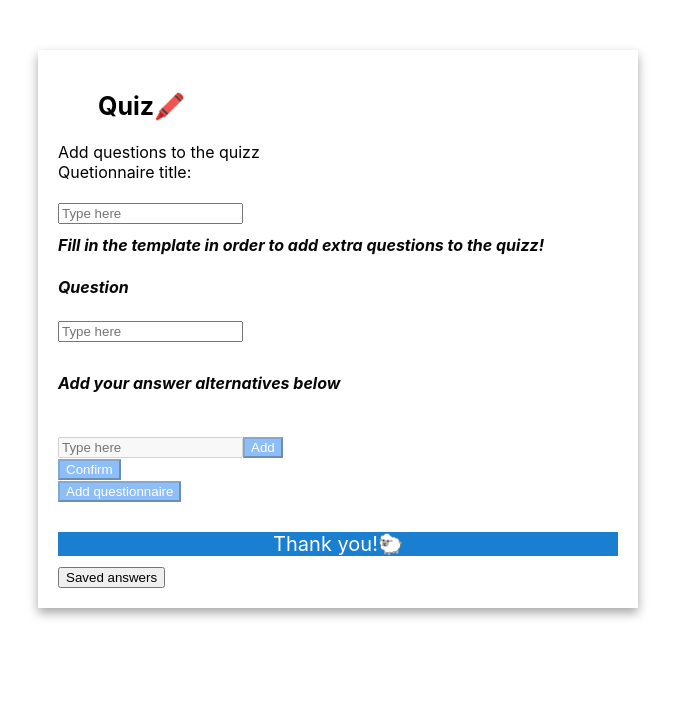
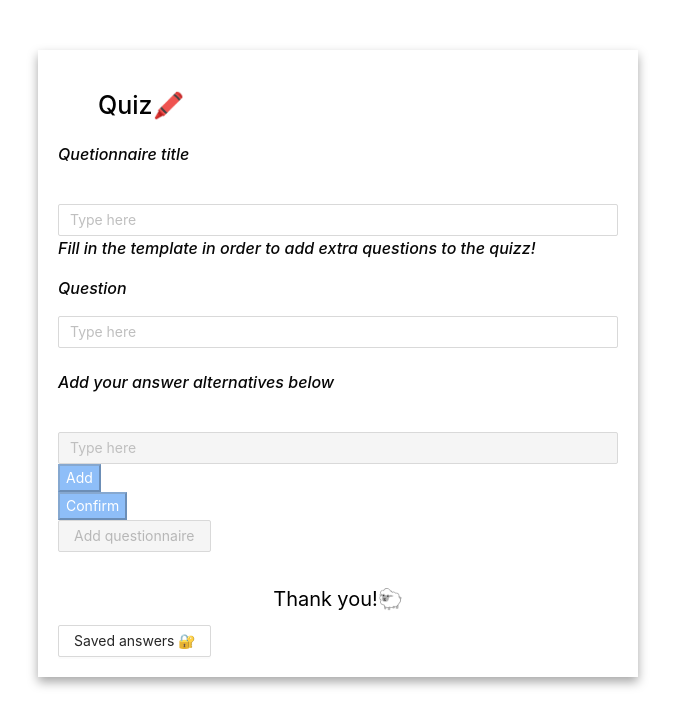
Before and after one commit to sabinakroi/quizz-app, a React (Create React App) app: page /creator in a window 1280 px wide. Shown: the top 726 px of the page, without its empty margins (302-977 px from the left). Built offline with nearby package versions, Linux system fonts and the light colour scheme.

Commit message:
Added saved answers

```diff
--- a/package.json
+++ b/package.json
@@ -3,6 +3,7 @@
   "version": "0.1.0",
   "private": true,
   "dependencies": {
+    "@ant-design/icons": "^4.7.0",
     "@testing-library/jest-dom": "^5.11.4",
     "@testing-library/react": "^11.1.0",
     "@testing-library/user-event": "^12.1.10",
--- a/src/App.tsx
+++ b/src/App.tsx
@@ -1,68 +1,9 @@
 import React from "react";
-import { BrowserRouter } from "react-router-dom";
-import QuestionnaireCreator from "./components/quastionnaire-creator";
-import QuestionnaireSelector from "./components/questionnaire-selector";
-import RootRoutes from "./components/root-routes";
-import SavedAnswers from "./components/saved-answers";
-import { Div, H1, Header, ThankyouDiv } from "./components/styles";
-import { AnswerContext } from "./contexts/answer-context";
-import { Questionnaire } from "./types/types";
+import Main from "./components/main";
+import "antd/dist/antd.css";
 
 const App = () => {
-  const [questionnaires, setQuestionnaires] = React.useState<Questionnaire[]>(
-    []
-  );
-
-  const [questionnairesAnswers, setQuestionnairesAnswers] = React.useState<
-    { id: string; answers: string[] }[]
-  >([]);
-
-  const handleQuestionnaireAdd = (questionnaire: Questionnaire) => {
-    setQuestionnaires((prev) => [...prev, questionnaire]);
-  };
-
-  return (
-    <BrowserRouter>
-      <Div>
-        <Header>
-          Quiz
-          <span role="img" aria-label="pen">
-            🖍️
-          </span>
-        </Header>
-        {questionnaires.length > 0 && (
-          <div>
-            <H1>Follow the link to required questionnaire: </H1>
-            <QuestionnaireSelector questionnaires={questionnaires} />
-          </div>
-        )}
-        <div>
-          {/* <QuestionnaireAnswers questionList={questionList} /> */}
-          <div>
-            <QuestionnaireCreator
-              onConfirmCreateQuestionnaire={handleQuestionnaireAdd}
-            />
-            <AnswerContext.Provider value={{ setQuestionnairesAnswers }}>
-              <RootRoutes questionnaires={questionnaires} />
-            </AnswerContext.Provider>
-          </div>
-        </div>
-        <br />
-        <ThankyouDiv>
-          Thank you!
-          <span role="img" aria-label="sheep">
-            🐑
-          </span>
-        </ThankyouDiv>
-        <div>
-          <SavedAnswers
-            questionnairesAnswers={questionnairesAnswers}
-            setQuestionnairesAnswers={setQuestionnairesAnswers}
-          />
-        </div>
-      </Div>
-    </BrowserRouter>
-  );
+  return <Main />;
 };
 
 export default App;
--- a/src/Components/add-questions.tsx
+++ b/src/Components/add-questions.tsx
@@ -85,12 +85,11 @@ export const AddQuestions: FunctionComponent<AddQuestionsProps> = ({
 
   return (
     <div>
-      <H1>
-        Fill in the template in order to add extra questions to the quizz!
-      </H1>
-
       <div>
         <StyledDiv>
+          <H1>
+            Fill in the template in order to add extra questions to the quizz!
+          </H1>
           <H1>Question </H1>
           <Input
             placeholder="Type here"
@@ -119,8 +118,7 @@ export const AddQuestions: FunctionComponent<AddQuestionsProps> = ({
           <div onChange={handleCorrectAnswerChange}>
             {answerItems.map((item) => (
               <div key={item.answerText}>
-
-                <Radio type="radio" value={item.answerText} name="answers"/>
+                <Radio type="radio" value={item.answerText} name="answers" />
                 {item.answerText}
               </div>
             ))}
--- /dev/null
+++ b/src/Components/main.tsx
@@ -0,0 +1,71 @@
+import React from "react";
+import { BrowserRouter } from "react-router-dom";
+import { AnswerContext } from "../contexts/answer-context";
+import { Questionnaire } from "../types/types";
+import QuestionnaireSelector from "./questionnaire-selector";
+import RootRoutes from "./root-routes";
+import SavedAnswers from "./saved-answers";
+import { Div, H1, Header, ThankyouDiv } from "./styles";
+
+const Main = () => {
+  const [questionnaires, setQuestionnaires] = React.useState<Questionnaire[]>(
+    []
+  );
+
+  const [questionnairesAnswers, setQuestionnairesAnswers] = React.useState<
+    { id: string; answers: string[] }[]
+  >([]);
+
+  const handleQuestionnaireAdd = (questionnaire: Questionnaire) => {
+    setQuestionnaires((prev) => [...prev, questionnaire]);
+  };
+
+  return (
+    <BrowserRouter>
+      <Div>
+        <Header>
+          Quiz
+          <span role="img" aria-label="pen">
+            🖍️
+          </span>
+        </Header>
+        {questionnaires.length > 0 && (
+          <div>
+            <H1>Follow the link to required questionnaire </H1>
+            <QuestionnaireSelector questionnaires={questionnaires} />
+          </div>
+        )}
+        <div>
+          <div>
+            <AnswerContext.Provider
+              value={{
+                setQuestionnairesAnswers,
+                questionnairesAnswers,
+              }}
+            >
+              <RootRoutes
+                handleQuestionnaireAdd={handleQuestionnaireAdd}
+                questionnaires={questionnaires}
+              />
+            </AnswerContext.Provider>
+          </div>
+        </div>
+        <br />
+        <ThankyouDiv>
+          Thank you!
+          <span role="img" aria-label="sheep">
+            🐑
+          </span>
+        </ThankyouDiv>
+        <div>
+          <SavedAnswers
+            questionnairesAnswers={questionnairesAnswers}
+            questionnaires={questionnaires}
+          />
+        </div>
+      </Div>
+    </BrowserRouter>
+  );
+};
+
+export default Main;
--- a/src/Components/quastionnaire-creator.tsx
+++ b/src/Components/quastionnaire-creator.tsx
@@ -1,10 +1,9 @@
-import { Input } from "antd";
-import { Header } from "antd/lib/layout/layout";
+import { Button, Input } from "antd";
 import React, { ChangeEventHandler, useState } from "react";
 import { v4 } from "uuid";
 import { Question, Questionnaire } from "../types/types";
 import AddQuestions from "./add-questions";
-import { AddQuestionnaireButton, AddQuestionsDiv as H1 } from "./styles";
+import { H1 } from "./styles";
 
 export const QuestionnaireCreator: React.FunctionComponent<{
   onConfirmCreateQuestionnaire: (quesionnaire: Questionnaire) => void;
@@ -29,10 +28,7 @@ export const QuestionnaireCreator: React.FunctionComponent<{
 
   return (
     <div>
-      <div />
-      <H1>Add questions to the quizz</H1>
-      <div />
-      <Header>Quetionnaire title: </Header>
+      <H1>Quetionnaire title </H1>
       <br />
       <Input
         placeholder="Type here"
@@ -40,12 +36,13 @@ export const QuestionnaireCreator: React.FunctionComponent<{
         onChange={handleTitleChange}
       />
       <AddQuestions questionsList={questions} setQuestionsList={setQuestions} />
-      <AddQuestionnaireButton
+      <Button
+        type="primary"
         onClick={handleAddQuestionnaireConfirm}
         disabled={questions.length < 2}
       >
         Add questionnaire
-      </AddQuestionnaireButton>
+      </Button>
     </div>
   );
 };
--- a/src/Components/questionnaire-answering.tsx
+++ b/src/Components/questionnaire-answering.tsx
@@ -1,4 +1,6 @@
+import { Button } from "antd";
 import React, { useEffect, useState } from "react";
+import { useHistory } from "react-router";
 import { useAnswerContext } from "../contexts/answer-context";
 import { Questionnaire } from "../types/types";
 import { Scores } from "./scores";
@@ -18,29 +20,37 @@ export const QuestionnaireAnswering: React.FunctionComponent<{
 
   const [currentQuestion, setCurrentQuestion] = useState(0);
 
-  const { setQuestionnairesAnswers } = useAnswerContext();
+  const { setQuestionnairesAnswers, questionnairesAnswers } =
+    useAnswerContext();
 
   const [currentSelectedAnswer, setCurrentSelectedAnswer] = React.useState<
     string | undefined
   >();
 
-  const [savedAnswers, setSavedAnswers] = useState<string[]>([]);
+  const questionnaireResult = questionnairesAnswers.find(
+    (x) => x.id === questionnaire.id
+  );
+  const [savedAnswers, setSavedAnswers] = useState<string[]>(
+    questionnaireResult?.answers ?? []
+  );
 
-  const quizzIsCompleted = savedAnswers.length === questionList.length;
+  const quizzIsCompleted =
+    savedAnswers.length === questionList.length || questionnaireResult;
+
+  const history = useHistory();
 
   useEffect(() => {
-    if (savedAnswers.length === questionList.length) {
+    if (quizzIsCompleted && !questionnaireResult) {
       setQuestionnairesAnswers((prev) => [
         ...prev,
         { id: questionnaire.id, answers: savedAnswers },
       ]);
     }
-  }, [
-    questionList.length,
-    questionnaire.id,
-    savedAnswers,
-    setQuestionnairesAnswers,
-  ]);
+  }, [questionList.length, questionnaire.id, questionnaireResult, quizzIsCompleted, savedAnswers, setQuestionnairesAnswers]);
+
+  const handleGoToCreator = () => {
+    history.push("/creatorq");
+  };
 
   const handleConfirmClick = () => {
     if (currentSelectedAnswer) {
@@ -65,7 +75,18 @@ export const QuestionnaireAnswering: React.FunctionComponent<{
   };
 
   if (quizzIsCompleted) {
-    return <Scores savedAnswers={savedAnswers} questions={questionList} />;
+    return (
+      <div>
+        <Scores savedAnswers={savedAnswers} questions={questionList} />
+        {quizzIsCompleted && (
+          <div>
+            <Button onClick={handleGoToCreator}>
+              Add another questionnaire
+            </Button>
+          </div>
+        )}
+      </div>
+    );
   }
 
   const isQuestionAnswered = savedAnswers.length >= currentQuestion + 1;
@@ -77,11 +98,6 @@ export const QuestionnaireAnswering: React.FunctionComponent<{
           <H1>
             Question {currentQuestion + 1} out of {questionList.length}
           </H1>
-          <div>
-            After reading the questions carefully please confirm your answers
-            and then click next.
-          </div>
-
           <div>{questionList[currentQuestion].questionText}</div>
         </div>
         <Answers>Your answer {savedAnswers}</Answers>
--- a/src/Components/root-routes.tsx
+++ b/src/Components/root-routes.tsx
@@ -1,6 +1,7 @@
 import { FunctionComponent } from "react";
-import { Route, Switch } from "react-router-dom";
+import { Redirect, Route, Switch } from "react-router-dom";
 import { Questionnaire } from "../types/types";
+import QuestionnaireCreator from "./quastionnaire-creator";
 import { QuestionnaireAnswering } from "./questionnaire-answering";
 
 const QuestionnaireComponent: FunctionComponent<{
@@ -15,14 +16,25 @@ const QuestionnaireComponent: FunctionComponent<{
   );
 };
 
-const RootRoutes: FunctionComponent<{ questionnaires: Questionnaire[] }> = ({
-  questionnaires,
-}) => {
+const RootRoutes: FunctionComponent<{
+  questionnaires: Questionnaire[];
+  handleQuestionnaireAdd: (questionnaire: Questionnaire) => void;
+}> = ({ questionnaires, handleQuestionnaireAdd }) => {
   const routes = questionnaires.map((q) => (
     <Route key={q.id} exact path={`/questionnaire/${q.id}`}>
       <QuestionnaireComponent id={q.id} questionnaires={questionnaires} />
     </Route>
   ));
-  return <Switch>{routes}</Switch>;
+  return (
+    <Switch>
+      {routes}
+      <Route exact path={`/creator`}>
+        <QuestionnaireCreator
+          onConfirmCreateQuestionnaire={handleQuestionnaireAdd}
+        />
+      </Route>
+      <Redirect to="/creator" />
+    </Switch>
+  );
 };
 export default RootRoutes;
--- a/src/Components/saved-answers.tsx
+++ b/src/Components/saved-answers.tsx
@@ -1,39 +1,59 @@
-import { Button } from "antd";
-import React, { FunctionComponent } from "react";
-import { Link, Route, Switch } from "react-router-dom";
-import { QuestionnaireAnswering } from "./questionnaire-answering";
+import { Button, Collapse, Typography } from "antd";
+import React, { FunctionComponent, useState } from "react";
+import { Questionnaire, QuestionnaireResult } from "../types/types";
 
 interface SavedAnswersProps {
-  questionnairesAnswers: {
-    id: string;
-    answers: string[];
-  }[];
-  setQuestionnairesAnswers: React.Dispatch<
-    React.SetStateAction<
-      {
-        id: string;
-        answers: string[];
-      }[]
-    >
-  >;
+  questionnairesAnswers: QuestionnaireResult[];
+  questionnaires: Questionnaire[];
 }
+
+const QuestionnaireAnswers: FunctionComponent<{
+  questionnaire: Questionnaire;
+  answers: string[];
+}> = ({ questionnaire, answers }) => {
+  const answerDisplays = answers.map((answer, i) => (
+    <div key={answer}>
+      <div>
+        <Typography.Text underline strong>
+          {questionnaire.questions[i].questionText}
+        </Typography.Text>
+      </div>
+      <div>
+        <Typography.Text>{answer}</Typography.Text>
+      </div>
+    </div>
+  ));
+  return <div>{answerDisplays}</div>;
+};
 
 const SavedAnswers: FunctionComponent<SavedAnswersProps> = ({
   questionnairesAnswers,
-  setQuestionnairesAnswers,
+  questionnaires,
 }) => {
+  const [shouldShowAnswers, setShouldShowAnswers] = useState(false);
+  const handleClick = () => {
+    setShouldShowAnswers((prev) => !prev);
+  };
+  const answeredQuestionnairesList = questionnairesAnswers.map((result) => {
+    const questionnaire = questionnaires.find((q) => q.id === result.id)!;
+    return (
+      <Collapse.Panel header={questionnaire.title} key={result.id}>
+        <QuestionnaireAnswers
+          questionnaire={questionnaire}
+          answers={result.answers}
+        />
+      </Collapse.Panel>
+    );
+  });
+
   return (
     <div>
       <div>
-        <Link to="/savedAnswers">
-          <Button type="link"> Saved answers</Button>
-        </Link>
+        <Button onClick={handleClick}> Saved answers 🔐</Button>
       </div>
-      <Switch>
-        <Route path="/savedAnswers" component={QuestionnaireAnswering}>
-          {" "}
-        </Route>
-      </Switch>
+      {shouldShowAnswers && (
+        <Collapse accordion>{answeredQuestionnairesList}</Collapse>
+      )}
     </div>
   );
 };
--- a/src/Components/scores.tsx
+++ b/src/Components/scores.tsx
@@ -1,6 +1,6 @@
 import React from "react";
 import { Question } from "../types/types";
-import { Header } from "./styles";
+import { H1 } from "./styles";
 
 const findIfCorrect = (answer: string, question: Question) => {
   const selectedAnswerOption = question.answerOptions.find(
@@ -28,20 +28,20 @@ export const Scores: React.FC<{
   }, 0);
 
   return (
-    <body>
-      <Header>Your answers are:</Header>
     <div>
+      <H1>Your answers are</H1>
       <br />
       {answersAndCorrectness.map((ac) => (
         <div key={ac.answer}>
-            {ac.answer} / {ac.isCorrect ? "Correct" : "Not Correct"}
+          {ac.answer} {ac.isCorrect ? " ✔️ Correct" : " ✖️ Wrong"}
         </div>
       ))}
       <br />
       <div>
+        <H1>
           You answered correctly {score} questions out of {questions.length}
+        </H1>
       </div>
     </div>
-    </body>
   );
 };
--- a/src/Components/styles.tsx
+++ b/src/Components/styles.tsx
@@ -49,7 +49,7 @@ export const Wrapper = styled.div`
   background: #ffffff;
   border: 2px skyblue;
   padding: 20px;
-  box-shadow: 0px 5px 10px rgba(20, 161, 255, 0.25);
+  box-shadow: 0px 5px 10px rgba(29, 30, 31, 0.25);
   text-align: center;
 `;
 
@@ -58,6 +58,16 @@ export const Answers = styled.div`
   display: flex;
   flex-direction: column;
   justify-content: space-between;
+  font-size: 1rem;
+  background-color: white;
+  width: 100%;
+  height: 2rem;
+  display: flex;
+  font-size: 16px;
+  color: #070707;
+  font-variant: normal;
+  font-style: oblique;
+  position: relative;
 `;
 
 export const StyledDiv = styled.div`
@@ -72,8 +82,7 @@ export const ThankyouDiv = styled.div`
   text-align: center;
   margin: 10px auto;
   opacity: 5;
-  background-color: #1a7fd1;
-  color: #ffffff;
+  color: #000000;
   transition-duration: 0.4s;
 `;
 
--- a/src/Types/types.ts
+++ b/src/Types/types.ts
@@ -13,3 +13,8 @@ export type Questionnaire = {
   title: string;
   questions: Question[];
 };
+
+export type QuestionnaireResult = {
+  id: string;
+  answers: string[];
+};
--- a/src/contexts/answer-context.ts
+++ b/src/contexts/answer-context.ts
@@ -1,4 +1,5 @@
 import React, { useContext } from "react";
+import { QuestionnaireResult } from "../types/types";
 
 export const AnswerContext = React.createContext<
   | {
@@ -10,6 +11,7 @@ export const AnswerContext = React.createContext<
           }[]
         >
       >;
+      questionnairesAnswers: QuestionnaireResult[];
     }
   | undefined
 >(undefined);
```
Also changed, not shown: 1 other file (tests, documents, lock files or other folders). Lines whose indentation alone changed are shown as unchanged.
